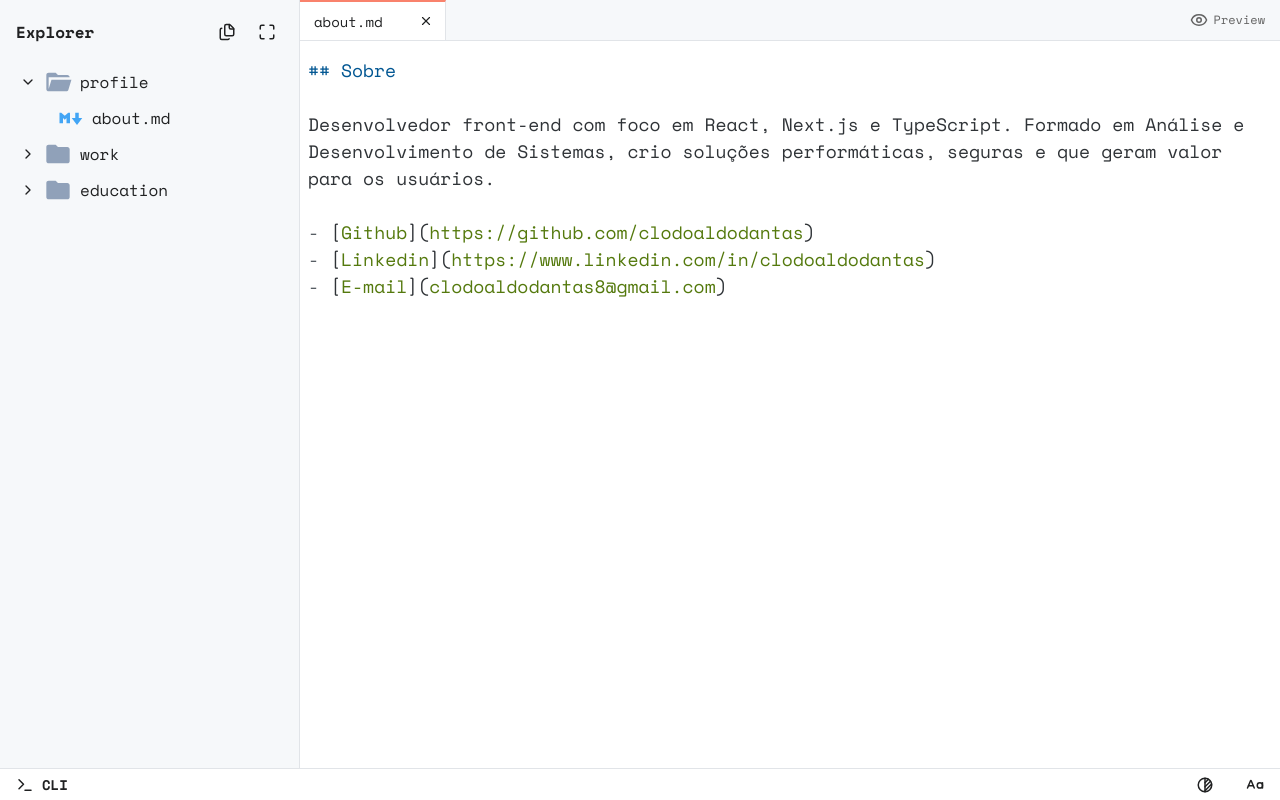
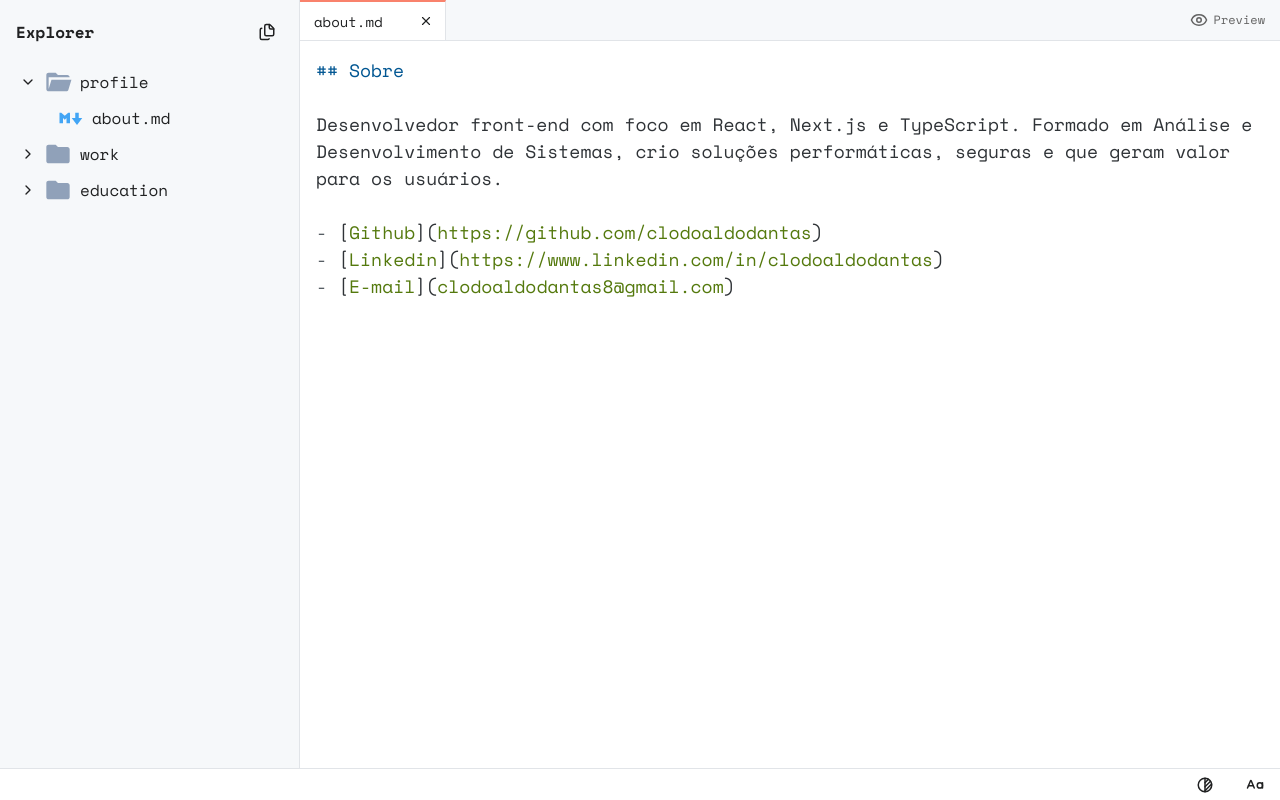
Before and after one commit to ClodoaldoDantas/clodoaldo.dev, a Next.js app: page /docs/about in a window 1280 px wide. Built offline with nearby package versions, Linux system fonts and the light colour scheme.

Commit message:
chore: update layout, content, and controls

```diff
--- a/src/app/(home)/page.tsx
+++ b/src/app/(home)/page.tsx
@@ -1,4 +1,4 @@
-import { HandMetalIcon } from "lucide-react";
+import { SearchCode } from "lucide-react";
 import { Shortcuts } from "@/app/(home)/_components/shortcuts";
 import { NavigationMobile } from "./_components/navigation-mobile";
 import styles from "./page.module.scss";
@@ -6,7 +6,7 @@ import styles from "./page.module.scss";
 export default function Home() {
   return (
     <div className={styles.container}>
-      <HandMetalIcon size={200} className={styles.icon} />
+      <SearchCode size={150} className={styles.icon} />
       <Shortcuts />
       <NavigationMobile />
     </div>
--- a/src/app/docs/[slug]/_components/editor/styles.module.scss
+++ b/src/app/docs/[slug]/_components/editor/styles.module.scss
@@ -59,7 +59,7 @@
 
     blockquote {
         padding-left: 1rem;
-    border-left: 3px solid var(--border-color);
+        border-left: 3px solid var(--primary);
         color: var(--text-muted);
     }
 
--- a/src/app/docs/[slug]/page.module.scss
+++ b/src/app/docs/[slug]/page.module.scss
@@ -1,4 +1,4 @@
 .container {
-  padding: 1rem 0.5rem;
-  max-width: 75rem;
+    padding: 1rem;
+    max-width: 75rem;
 }
--- a/src/components/explorer/fullscreen-button/index.tsx
+++ /dev/null
@@ -1,54 +0,0 @@
-"use client";
-
-import { MaximizeIcon, MinimizeIcon } from "lucide-react";
-import { useEffect, useState } from "react";
-import explorerStyles from "../styles.module.scss";
-
-export function FullscreenButton() {
-  const [pageIsInFullscreen, setPageIsInFullscreen] = useState(false);
-
-  useEffect(() => {
-    const onFullscreenChange = () => {
-      setPageIsInFullscreen(!!document.fullscreenElement);
-    };
-
-    document.addEventListener("fullscreenchange", onFullscreenChange);
-
-    return () => {
-      document.removeEventListener("fullscreenchange", onFullscreenChange);
-    };
-  }, []);
-
-  const handleFullscreen = async () => {
-    if (!document.fullscreenEnabled) {
-      window.alert("Seu navegador não suporta o modo de tela cheia.");
-      return;
-    }
-
-    if (!pageIsInFullscreen) {
-      document.documentElement.requestFullscreen();
-    } else {
-      document.exitFullscreen();
-    }
-  };
-
-  return (
-    <button
-      type="button"
-      onClick={handleFullscreen}
-      aria-label={
-        !pageIsInFullscreen
-          ? "Entrar em tela cheia"
-          : "Sair do modo de tela cheia"
-      }
-      title={`Clique para ${!pageIsInFullscreen ? "entrar" : "sair"} do modo de tela cheia`}
-      className={explorerStyles.actionButton}
-    >
-      {!pageIsInFullscreen ? (
-        <MaximizeIcon size={18} />
-      ) : (
-        <MinimizeIcon size={18} />
-      )}
-    </button>
-  );
-}
--- a/src/components/explorer/index.tsx
+++ b/src/components/explorer/index.tsx
@@ -2,7 +2,6 @@ import { getAllDocuments } from "@/utils/markdown";
 import { CommandMenu } from "./command-menu";
 import { File } from "./file";
 import { Folder } from "./folder";
-import { FullscreenButton } from "./fullscreen-button";
 import styles from "./styles.module.scss";
 
 export function Explorer() {
@@ -13,10 +12,7 @@ export function Explorer() {
       <div className={styles.header}>
         <span className={styles.label}>Explorer</span>
 
-        <div className={styles.actions}>
-          <CommandMenu items={documents} />
-          <FullscreenButton />
-        </div>
+        <CommandMenu items={documents} />
       </div>
 
       <div className={styles.content}>
--- a/src/components/explorer/styles.module.scss
+++ b/src/components/explorer/styles.module.scss
@@ -27,12 +27,6 @@
     margin-top: 1rem;
 }
 
-.actions {
-  display: flex;
-  align-items: center;
-  gap: 0.5rem;
-}
-
 .actionButton {
     border: 0;
     height: 2rem;
--- a/src/components/status-bar/index.tsx
+++ b/src/components/status-bar/index.tsx
@@ -1,4 +1,3 @@
-import { TerminalIcon } from "lucide-react";
 import { FontToggle } from "./font-toggle";
 import styles from "./styles.module.scss";
 import { ThemeToggle } from "./theme-toggle";
@@ -7,16 +6,6 @@ export function StatusBar() {
   return (
     <div className={styles.statusBar}>
       <div className={styles.statusBarContainer}>
-        <a
-          className={styles.statusBarLink}
-          href="https://cli.clodoaldo.dev"
-          target="_blank"
-          rel="noopener noreferrer"
-        >
-          <TerminalIcon size={18} aria-hidden="true" />
-          CLI
-        </a>
-
         <div className={styles.statusBarActions}>
           <ThemeToggle />
           <FontToggle />
--- a/src/components/status-bar/styles.module.scss
+++ b/src/components/status-bar/styles.module.scss
@@ -20,7 +20,7 @@
   height: 100%;
   display: flex;
   align-items: center;
-  justify-content: space-between;
+  justify-content: flex-end;
 }
 
 .statusBarActions {
@@ -29,8 +29,7 @@
   align-items: center;
 }
 
-.statusBarTrigger,
-.statusBarLink {
+.statusBarTrigger {
   appearance: none;
   border: 0;
 
@@ -49,7 +48,3 @@
     background-color: var(--item-hover-bg);
   }
 }
-
-.statusBarLink {
-  font-weight: 700;
-}
```
Also changed, not shown: src/content/courses.md (+0 -1 lines), 2 other files (tests, documents, lock files or other folders). Lines whose indentation alone changed are shown as unchanged.
